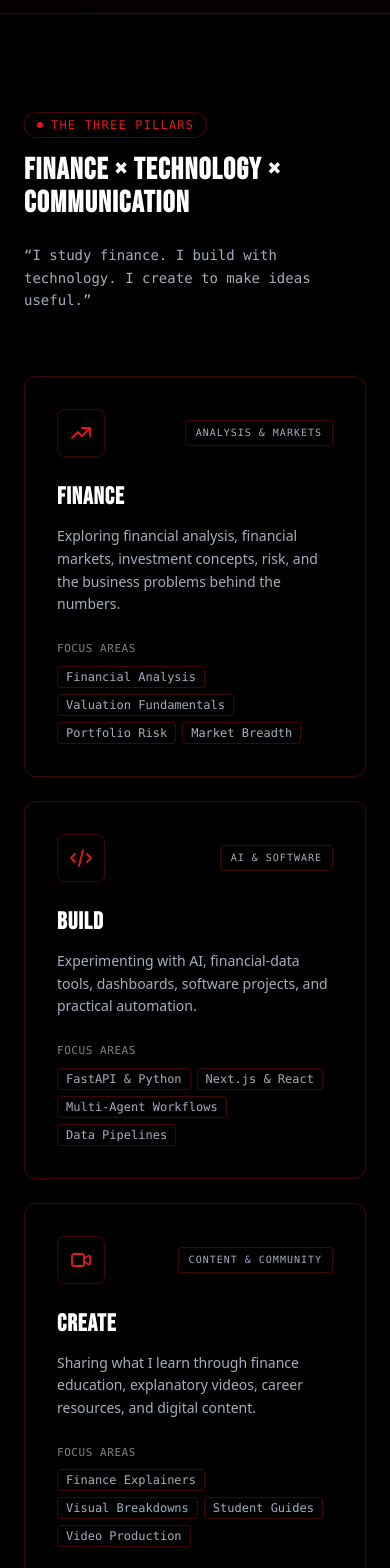
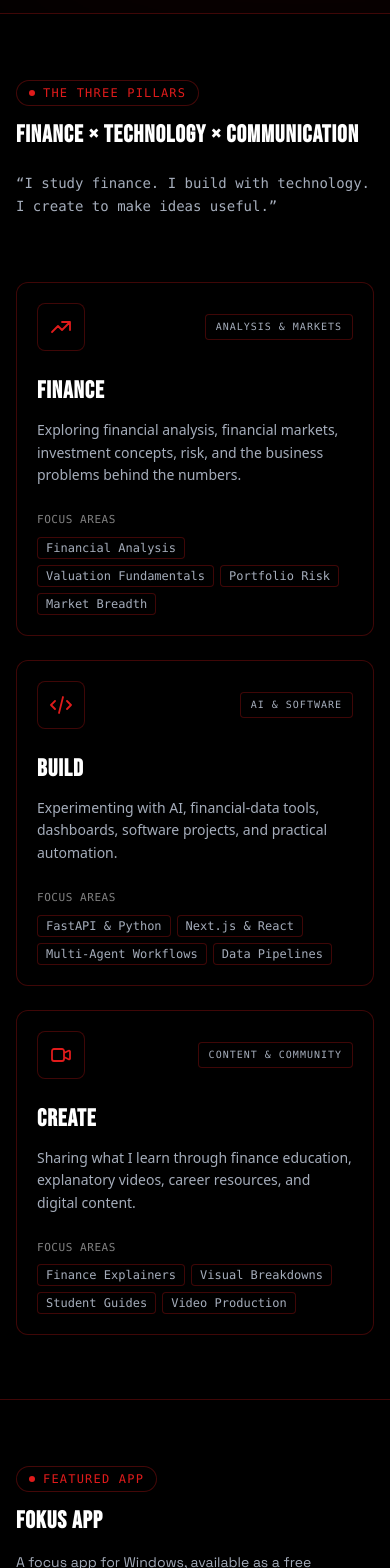
Before and after one commit to aman482006-beep/Oatish-webiste, a Next.js app: page / in a window 390 px wide. Shown: the part 2600-4168 px from the top of the page. Built offline with nearby package versions, Linux system fonts and the light colour scheme.

Commit message:
Improve responsive mobile portfolio experience

```diff
--- a/src/components/sections/home-sections.tsx
+++ b/src/components/sections/home-sections.tsx
@@ -44,7 +44,7 @@ export function ThreePillars() {
   ];
 
   return (
-    <section id="pillars" className="relative py-24 px-6 sm:px-12 lg:px-20 bg-[var(--tech-bg)] border-t border-[rgba(224,27,27,0.28)]">
+    <section id="pillars" className="relative py-16 sm:py-24 px-4 sm:px-8 lg:px-20 bg-[var(--tech-bg)] border-t border-[rgba(224,27,27,0.28)]">
       <div className="max-w-7xl mx-auto">
         <div className="flex flex-col md:flex-row md:items-end justify-between mb-16 gap-6">
           <div>
@@ -52,7 +52,7 @@ export function ThreePillars() {
               <span className="w-1.5 h-1.5 rounded-full bg-[var(--tech-accent)]" />
               <span>THE THREE PILLARS</span>
             </div>
-            <h2 className="text-3xl sm:text-4xl lg:text-5xl font-bold font-display tracking-tight text-white max-w-2xl leading-[1.1]">
+            <h2 className="text-2xl sm:text-4xl lg:text-5xl font-bold font-display tracking-tight text-white max-w-2xl leading-[1.1]">
               Finance × Technology × Communication
             </h2>
           </div>
@@ -65,7 +65,7 @@ export function ThreePillars() {
           {pillars.map((pillar) => (
             <div
               key={pillar.title}
-              className="group relative p-8 rounded-xl bg-[var(--tech-card)] border border-[rgba(224,27,27,0.28)] hover:border-[var(--tech-accent)]/40 transition-all duration-300 flex flex-col justify-between hover:shadow-[0_10px_30px_rgba(0,0,0,0.5)]"
+              className="group relative p-5 sm:p-8 rounded-xl bg-[var(--tech-card)] border border-[rgba(224,27,27,0.28)] hover:border-[var(--tech-accent)]/40 transition-all duration-300 flex flex-col justify-between hover:shadow-[0_10px_30px_rgba(0,0,0,0.5)]"
             >
               <div>
                 <div className="flex items-center justify-between mb-6">
@@ -107,14 +107,14 @@ export function ThreePillars() {
 
 export function SelectedWorkPreview() {
   return (
-    <section id="work-preview" className="py-24 px-6 sm:px-12 lg:px-20 bg-[var(--tech-bg-secondary)] border-t border-[rgba(224,27,27,0.28)]">
+    <section id="work-preview" className="py-16 sm:py-24 px-4 sm:px-8 lg:px-20 bg-[var(--tech-bg-secondary)] border-t border-[rgba(224,27,27,0.28)]">
       <div className="max-w-5xl mx-auto">
         <div className="mb-10">
           <div className="inline-flex items-center gap-2 px-3 py-1 rounded-full border border-[var(--tech-accent)]/30 bg-[var(--tech-card)] text-[var(--tech-accent)] font-mono text-xs uppercase tracking-widest mb-4">
             <span className="w-1.5 h-1.5 rounded-full bg-[var(--tech-accent)]" />
             <span>FEATURED APP</span>
           </div>
-          <h2 className="text-3xl sm:text-4xl lg:text-5xl font-bold font-display tracking-tight text-white leading-[1.1]">
+          <h2 className="text-2xl sm:text-4xl lg:text-5xl font-bold font-display tracking-tight text-white leading-[1.1]">
             Fokus App
           </h2>
           <p className="text-[var(--tech-text-muted)] text-sm sm:text-base max-w-2xl mt-4 leading-relaxed">
@@ -149,7 +149,7 @@ export function SelectedWorkPreview() {
                 href="https://apps.microsoft.com/detail/9p7njldq8gkk?hl=en-GB&gl=IN"
                 target="_blank"
                 rel="noopener noreferrer"
-                className="inline-flex items-center gap-2 px-5 py-3 rounded-lg bg-[var(--tech-accent)] text-[#000000] font-mono text-xs uppercase tracking-wider font-bold hover:bg-[var(--tech-accent-hover)] transition-all duration-200"
+                className="inline-flex items-center justify-center gap-2 w-full sm:w-fit px-5 py-3 min-h-11 rounded-lg bg-[var(--tech-accent)] text-[#000000] font-mono text-xs uppercase tracking-wider font-bold hover:bg-[var(--tech-accent-hover)] transition-all duration-200"
               >
                 <span>Get Fokus App</span>
                 <svg className="w-4 h-4" viewBox="0 0 24 24" fill="none" stroke="currentColor" strokeWidth={2} strokeLinecap="round" strokeLinejoin="round" aria-hidden="true">
@@ -166,7 +166,7 @@ export function SelectedWorkPreview() {
 
 export function CreatorPreview() {
   return (
-    <section id="creator-preview" className="py-24 px-6 sm:px-12 lg:px-20 bg-[var(--tech-bg)] border-t border-[rgba(224,27,27,0.28)]">
+    <section id="creator-preview" className="py-16 sm:py-24 px-4 sm:px-8 lg:px-20 bg-[var(--tech-bg)] border-t border-[rgba(224,27,27,0.28)]">
       <div className="max-w-7xl mx-auto">
         <div className="grid grid-cols-1 lg:grid-cols-2 gap-12 items-center">
           <div>
@@ -174,7 +174,7 @@ export function CreatorPreview() {
               <span className="w-1.5 h-1.5 rounded-full bg-[var(--tech-accent)]" />
               <span>CONTENT CREATION</span>
             </div>
-            <h2 className="text-3xl sm:text-4xl lg:text-5xl font-bold font-display tracking-tight text-white mb-6 leading-[1.1]">
+            <h2 className="text-2xl sm:text-4xl lg:text-5xl font-bold font-display tracking-tight text-white mb-6 leading-[1.1]">
               Learning finance. Building things. Sharing the journey.
             </h2>
             <p className="text-[var(--tech-text-muted)] text-base sm:text-lg leading-relaxed mb-8 font-sans">
@@ -254,8 +254,8 @@ export function CreatorPreview() {
 
 export function RecruiterPreview() {
   return (
-    <section id="recruiter-preview" className="py-20 px-6 sm:px-12 lg:px-20 bg-[var(--tech-bg-secondary)] border-t border-[rgba(224,27,27,0.28)]">
-      <div className="max-w-7xl mx-auto p-8 sm:p-12 rounded-2xl bg-[var(--tech-card)] border border-[rgba(224,27,27,0.28)] relative overflow-hidden">
+    <section id="recruiter-preview" className="py-16 sm:py-20 px-4 sm:px-8 lg:px-20 bg-[var(--tech-bg-secondary)] border-t border-[rgba(224,27,27,0.28)]">
+      <div className="max-w-7xl mx-auto p-5 sm:p-12 rounded-2xl bg-[var(--tech-card)] border border-[rgba(224,27,27,0.28)] relative overflow-hidden">
         <div className="absolute top-0 right-0 w-80 h-80 bg-[radial-gradient(circle,rgba(224,27,27,0.08)_0%,transparent_70%)] pointer-events-none" />
 
         <div className="relative z-10 flex flex-col lg:flex-row items-start lg:items-center justify-between gap-8">
@@ -288,13 +288,13 @@ export function RecruiterPreview() {
 
 export function ContactPreview() {
   return (
-    <section id="contact-preview" className="py-24 px-6 sm:px-12 lg:px-20 bg-[var(--tech-bg)] border-t border-[rgba(224,27,27,0.28)]">
+    <section id="contact-preview" className="py-16 sm:py-24 px-4 sm:px-8 lg:px-20 bg-[var(--tech-bg)] border-t border-[rgba(224,27,27,0.28)]">
       <div className="max-w-7xl mx-auto text-center">
         <div className="inline-flex items-center gap-2 px-3 py-1 rounded-full border border-[var(--tech-accent)]/30 bg-[var(--tech-card)] text-[var(--tech-accent)] font-mono text-xs uppercase tracking-widest mb-4">
           <span className="w-1.5 h-1.5 rounded-full bg-[var(--tech-accent)]" />
           <span>GET IN TOUCH</span>
         </div>
-        <h2 className="text-3xl sm:text-4xl lg:text-5xl font-bold font-display tracking-tight text-white mb-6">
+        <h2 className="text-2xl sm:text-4xl lg:text-5xl font-bold font-display tracking-tight text-white mb-6">
           Have something interesting in mind?
         </h2>
         <p className="text-[var(--tech-text-muted)] text-base sm:text-lg max-w-xl mx-auto leading-relaxed mb-10 font-sans">
```
